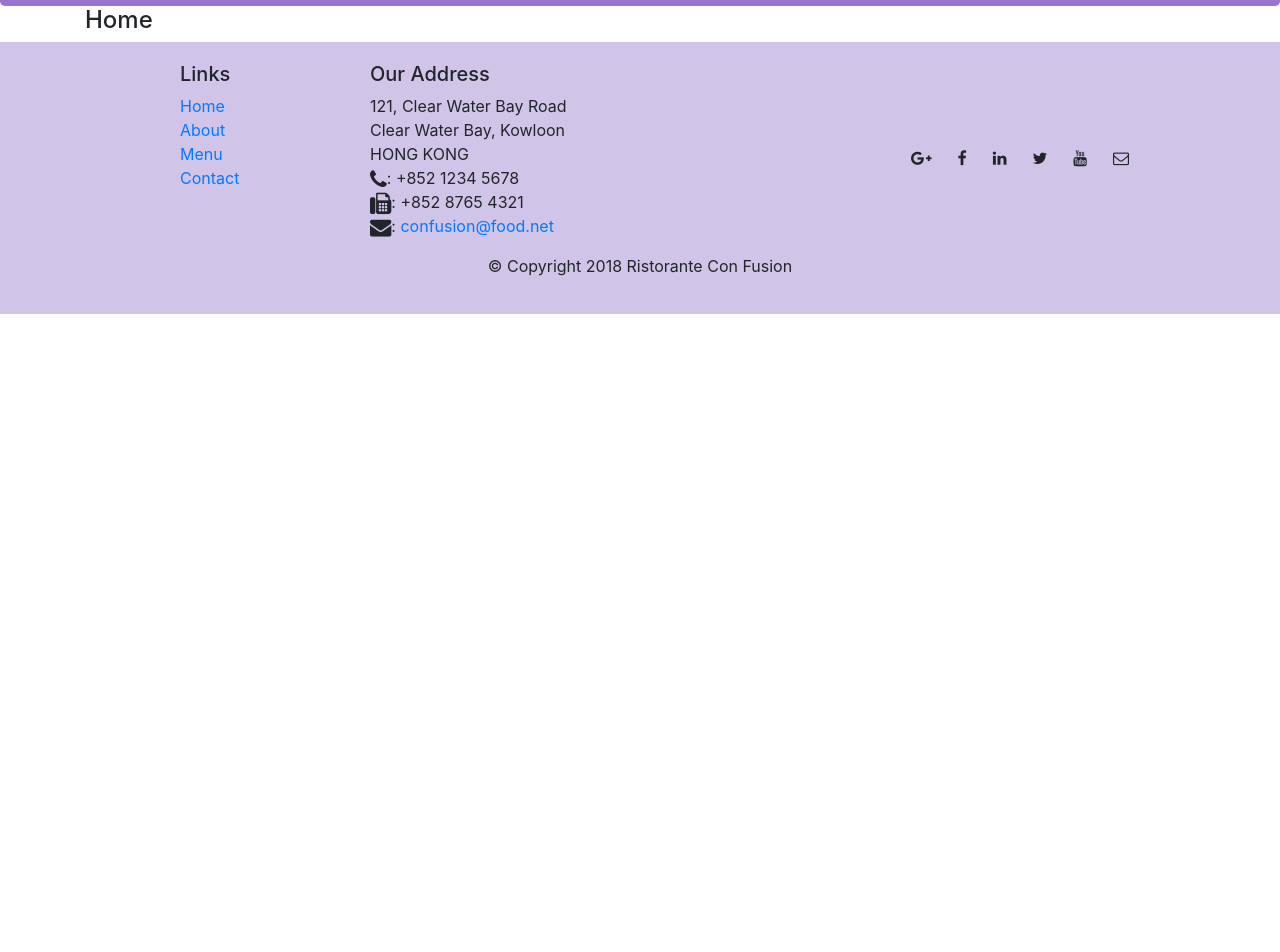
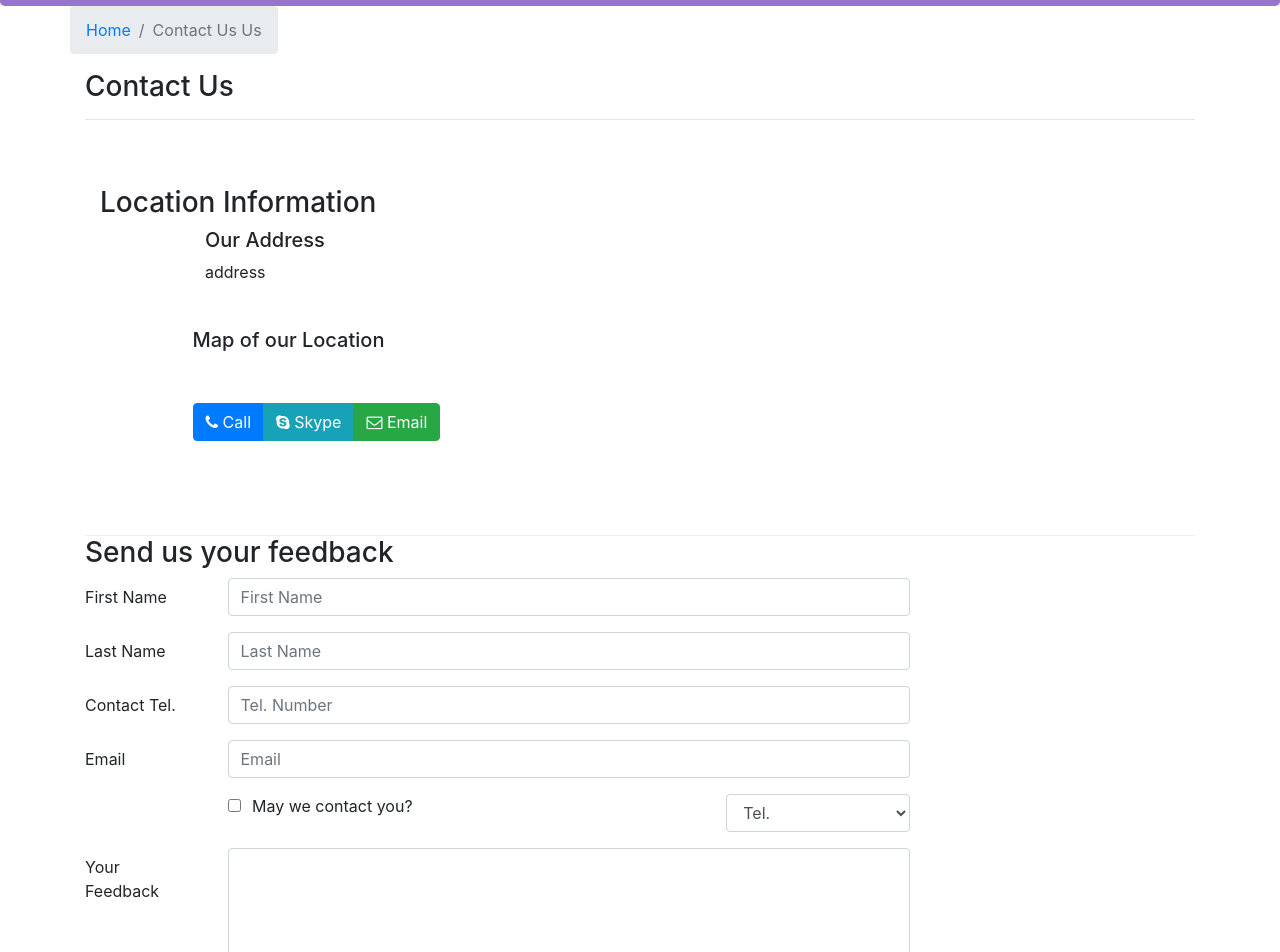
Before and after one commit to nemanja-ma/in-restorante, a React (Create React App) app: page /contactus in a window 1280 px wide. Before the commit this address led to /home. Shown: the part 386-1338 px from the top of the page. Before the commit the page ends 800 px from the top, so only its background shows below. Built offline with nearby package versions, Linux system fonts and the light colour scheme.

Commit message:
control form

```diff
--- a/src/components/ContactComponent.js
+++ b/src/components/ContactComponent.js
@@ -0,0 +1,149 @@
+import React, { Component } from 'react';
+import { Breadcrumb, BreadcrumbItem, Button, Form, FormGroup, Label, Input, Col } from 'reactstrap';
+import { Link } from 'react-router-dom';
+
+class Contact extends Component {
+    constructor(props) {
+        super(props);
+
+        this.state = {
+            firstname: "",
+            lastname: "",
+            telnum: "",
+            email: "",
+            agree: false,
+            contactType: 'Tel.',
+            message: ''
+        }
+        this.handleSubmit = this.handleSubmit.bind(this);
+        this.handleInputChange = this.handleInputChange.bind(this);
+    }
+
+handleInputChange(event) {
+    const target = event.target;
+    const value = target.type === "checkbox" ? target.checked : target.value;
+    const name = target.name;
+
+    this.setState({
+        [name]: value
+    })
+}
+
+handleSubmit(event) {
+    console.log("current state is: " + JSON.stringify(this.state));
+    alert("current state is: " + JSON.stringify(this.state));
+    event.preventDefault();
+}
+
+    render() {
+        return(
+            <div className="container">
+                <div className="row">
+                    <Breadcrumb>
+                        <BreadcrumbItem><Link to="/home">Home</Link></BreadcrumbItem>
+                        <BreadcrumbItem active>Contact Us Us</BreadcrumbItem>
+                    </Breadcrumb>
+                    <div className="col-12">
+                        <h3>Contact Us</h3>
+                        <hr />
+                    </div>
+                </div>
+                <div className="row row-content">
+                    <div className="col-12">
+                        <h3>Location Information</h3>
+                        <div className="col-12 col-sm-4 offset-sm-1">
+                            <h5>Our Address</h5>
+                            <div>address</div>
+                        </div>
+                    </div>
+                    <div className="col-12 col-sm-6 offset-sm-1">
+                        <h5>Map of our Location</h5>
+                    </div>
+                    <div className="col-12 col-sm-11 offset-sm-1">
+                        <div className="btn-group" role="group">
+                            <a role="button" className="btn btn-primary" href="tel:+852123456"> <i className="fa fa-phone"></i> Call</a>
+                            <a role="button" className="btn btn-info" href=""> <i className="fa fa-skype"></i> Skype </a>
+                            <a role="button" className="btn btn-success" href="mail:confusion@food.net"> <i className="fa fa-envelope-o"></i> Email</a>
+                        </div>
+                    </div>
+                </div>
+                <div className="row">
+                    <div className="col-12">
+                        <h3>Send us your feedback</h3>
+                    </div>
+                    <div className="col-12 col-md-9">
+                        <Form onSubmit={this.handleSubmit}>
+                            <FormGroup row>
+                                <Label htmlFor="firstname" md={2}>First Name</Label>
+                                <Col md={10}>
+                                    <Input type="text" id="firstname" name="firstname" placeholder="First Name" value={this.state.firstname} onChange={this.handleInputChange}/>
+                                </Col>
+                            </FormGroup>
+                            <FormGroup row>
+                                <Label htmlFor="lastname" md={2}>Last Name</Label>
+                                <Col md={10}>
+                                    <Input type="text" id="lastname" name="lastname" placeholder="Last Name" value={this.state.lastname} onChange={this.handleInputChange}/>
+                                </Col>
+                            </FormGroup>
+                            <FormGroup row>
+                                <Label htmlFor="telnum" md={2}>Contact Tel.</Label>
+                                <Col md={10}>
+                                    <Input type="tel" id="telnum" name="telnum" placeholder="Tel. Number" value={this.state.telnum} onChange={this.handleInputChange}/>
+                                </Col>
+                            </FormGroup>
+                            <FormGroup row>
+                                <Label htmlFor="email" md={2}>Email</Label>
+                                <Col md={10}>
+                                    <Input type="email" id="email" name="email" placeholder="Email" value={this.state.email} onChange={this.handleInputChange}/>
+                                </Col>
+                            </FormGroup>
+                            <FormGroup row>
+                                <Col md={{size:6, offset:2}}>
+                                    <FormGroup check>
+                                    <Label check></Label>
+                                    <Input type="checkbox" name="agree" checked={this.state.agree} onChange={this.handleInputChange}></Input>
+                                        {" "}<span>May we contact you?</span>
+                                    </FormGroup>
+                                </Col>
+                                <Col md={{size:3, offset:1}}>
+                                    <Input type="select" bane="contactType" name={this.state.contactType} onChange={this.handleInputChange}>
+                                        <option>Tel.</option>
+                                        <option>Email</option>
+                                    </Input>
+                                </Col>
+                            </FormGroup>
+                            <FormGroup row>
+                                <Label htmlFor="message" md={2}>Your Feedback</Label>
+                                <Col md={10}>
+                                    <Input type="textarea" id="message" name="message" rows="12" value={this.state.message} onChange={this.handleInputChange}/>
+                                </Col>
+                            </FormGroup>
+                            <FormGroup row>
+                                <Col md={{size:10, offset:2}}>
+                                    <Button type="submit" color="primary">Send Feedback</Button>
+                                </Col>
+                            </FormGroup>
+                        </Form>
+                    </div>
+                </div>
+            </div>
+        )
+    }
+
+
+}
+
+export default Contact;
+
+
+/*
+
+    121, Clear Water Bay Road<br>
+    Clear Water Bay, Kowloon<br>
+    HONG KONG<br/>
+    <i className="fa fa-phone fa-lg"></i>: +852 1234 5678<br>
+    <i className="fa fa-fax fa-lg"></i>: +852 8765 4321<br>
+    <i className="fa fa-envelope fa-lg"></i>:
+    <a href="mailto:confusion@food.net">confusion@food.net</a>
+</div>
+*/
--- a/src/components/MainComponent.js
+++ b/src/components/MainComponent.js
@@ -8,6 +8,7 @@
 import Home from './HomeComponent';
 import { Switch, Route, Redirect } from 'react-router-dom';
 import About from './AboutComponent';
+import Contact from './ContactComponent'
 
 
 class Main extends Component {
@@ -28,6 +29,11 @@
             <Home/>
         )
     }
+    const ContactUs = () => {
+      return(
+          <Contact/>
+      )
+  }
     return (
         <div className="App">
             <Header/>
@@ -35,6 +41,7 @@
                 <Route path="/home" component={HomePage}/>
                 <Route exact path="/menu" component={() => <Menu dishesss={this.state.dishes}/>} />
                 <Route exact path="/aboutus" component={() => <About leaders={this.state.leaders}/>} />
+                <Route exact path="/contactus" component={ContactUs}/>
                 <Redirect to="/home"/>
             </Switch>
             <Footer/>
```
